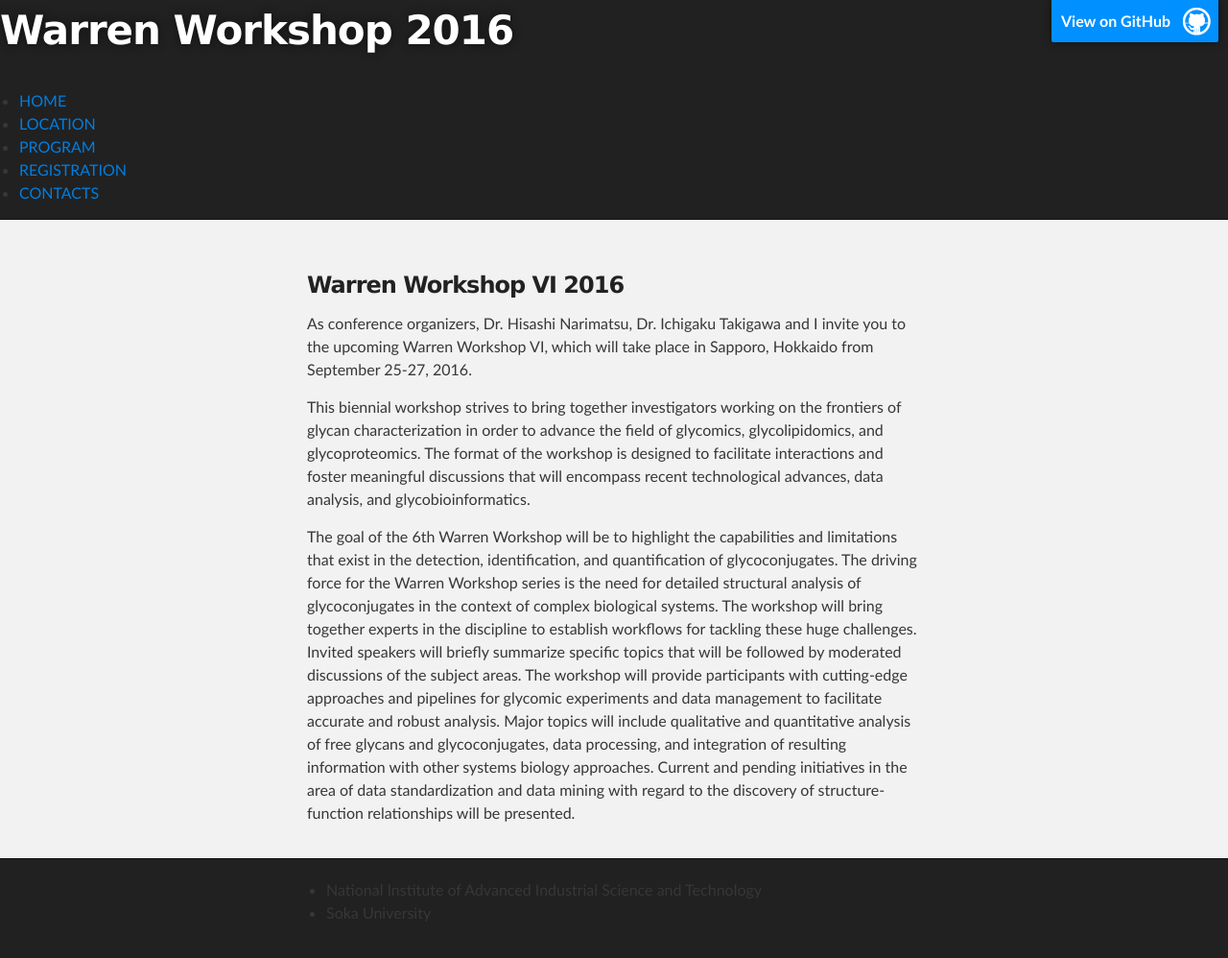
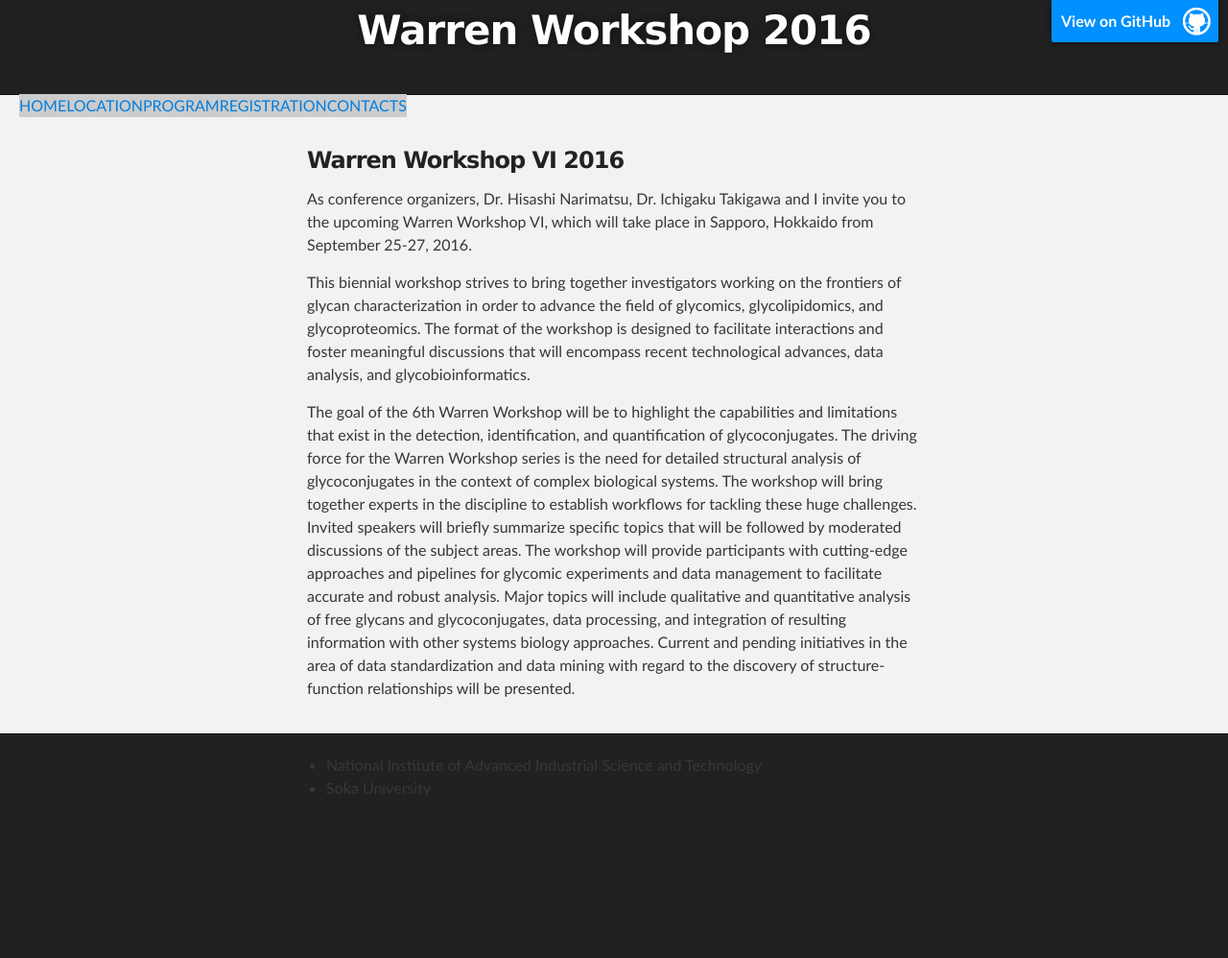
Before and after one commit to yamazakiM/WarrenWorkshop2016, a Jekyll site: the page built from index.md, in a window 1280 px wide. Shown: the whole page at 96% size. Built offline with Jekyll 4.4.1, drawn with Linux system fonts in a browser that asks for light colours; Markdown is read by kramdown in place of the engine named in the settings; after the commit the page ends 900 px from its top, so only the background shows below that.

Commit message:
Update stylesheet.css

```diff
--- a/stylesheets/stylesheet.css
+++ b/stylesheets/stylesheet.css
@@ -368,7 +368,23 @@ Full-Width Styles
   background: #212121;
 }
 
+#title{
+  width:100%;
+  text-align:center;
+  vertical-align:center;
+}
 
+#global-nav ul li{
+  float:left;
+  background-color:#ccc;
+  color:#fff;
+  list-style:none;
+}
+
+footer .inner ul li{
+  list-style:none;
+  color:#fff;
+}
 
 /*******************************************************************************
 Small Device Styles
```
